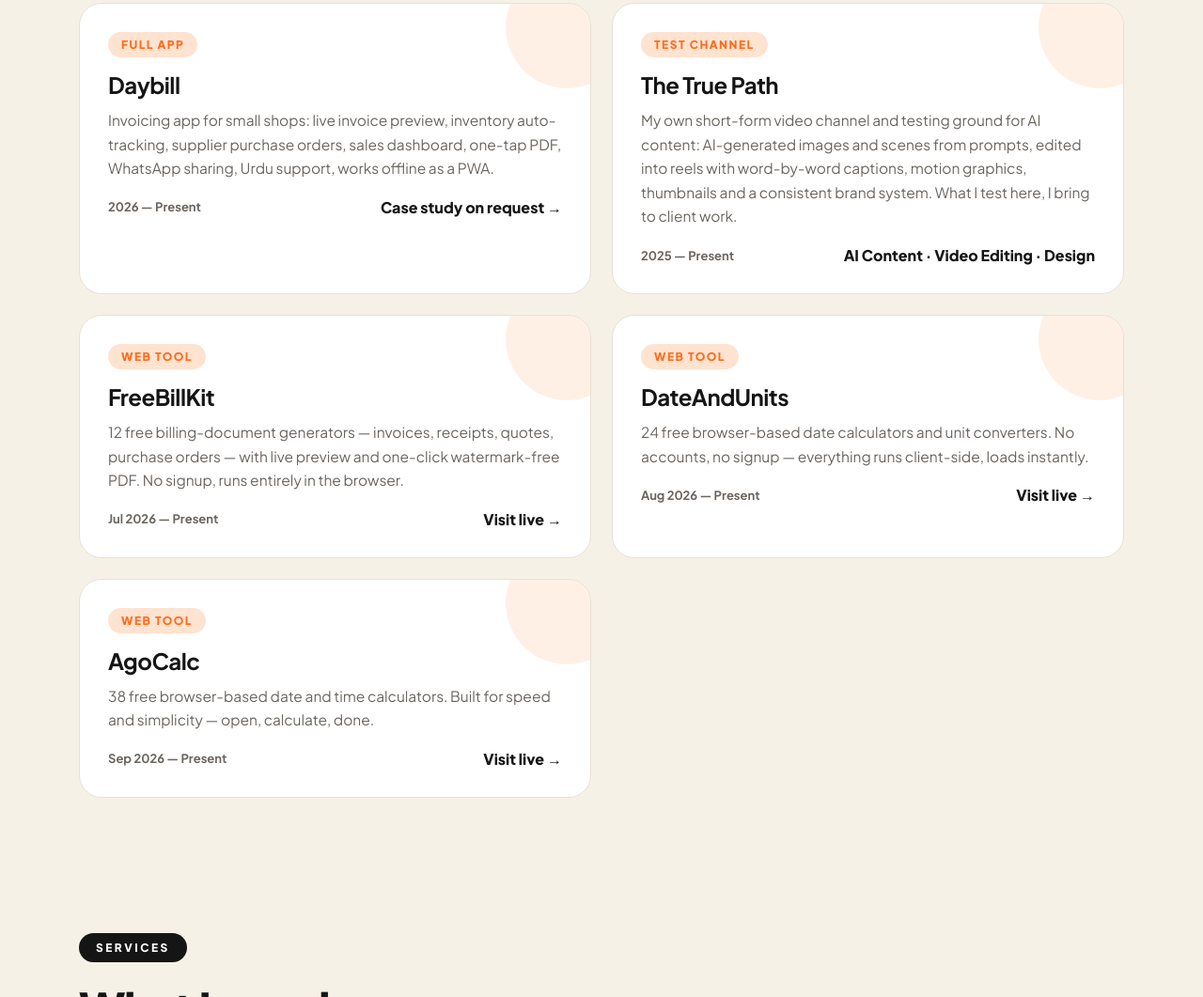
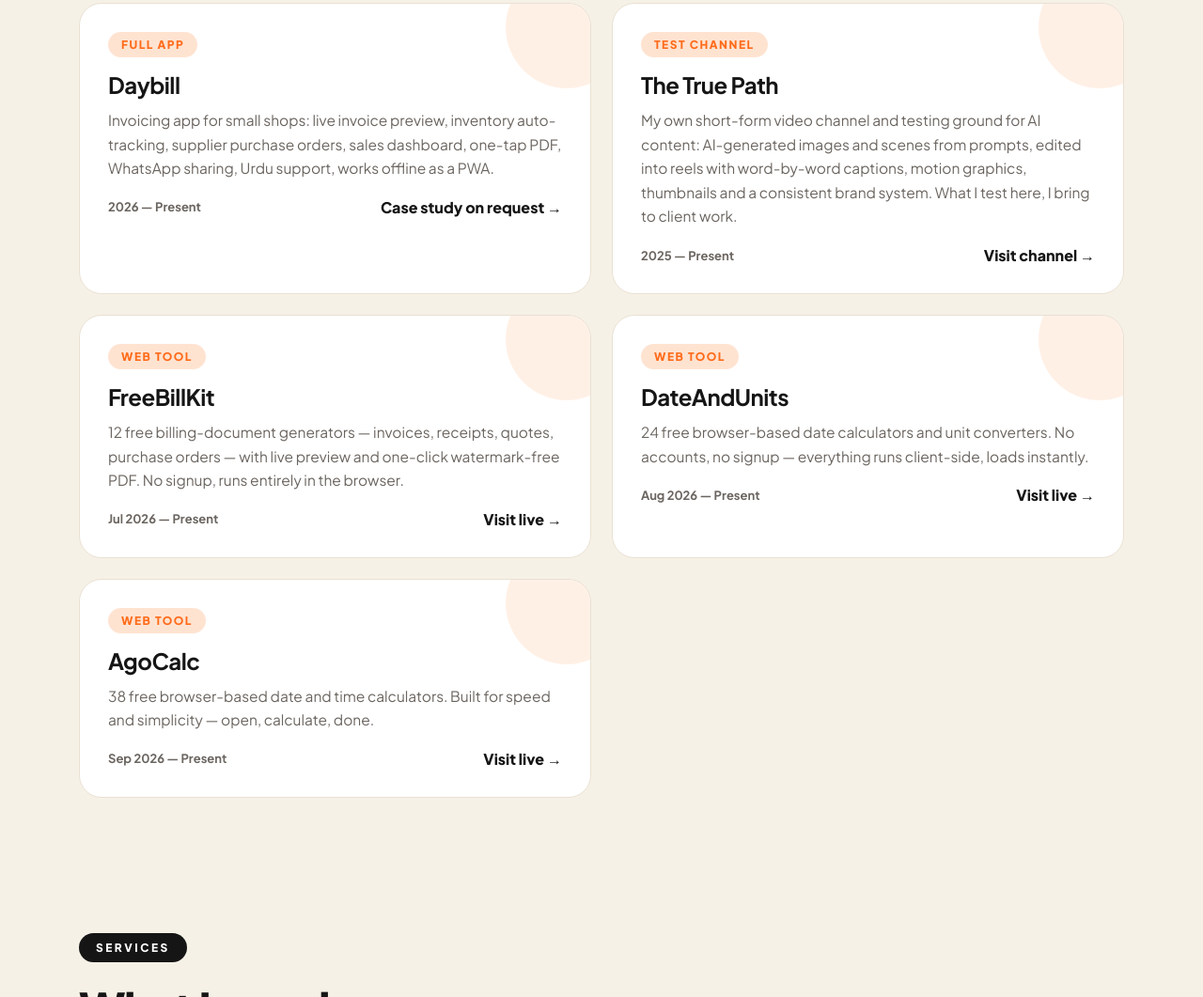
Before and after one commit to Hadia-Ghazanfar/portfolio, a plain HTML site: page index.html in a window 1280 px wide. Shown: the part 1286-2347 px from the top of the page at 94% size. Drawn offline with Linux system fonts and the light colour scheme.

Commit message:
Add The True Path YouTube channel link

```diff
--- a/index.html
+++ b/index.html
@@ -180,7 +180,7 @@
       <span class="tag">TEST CHANNEL</span>
       <h3>The True Path</h3>
       <p>My own short-form video channel and testing ground for AI content: AI-generated images and scenes from prompts, edited into reels with word-by-word captions, motion graphics, thumbnails and a consistent brand system. What I test here, I bring to client work.</p>
-      <div class="meta"><span class="date">2025 — Present</span><span class="visit">AI Content · Video Editing · Design</span></div>
+      <div class="meta"><span class="date">2025 — Present</span><a class="visit" href="https://www.youtube.com/@TheTruePath00" target="_blank" rel="noopener">Visit channel →</a></div>
     </div>
     <div class="card">
       <span class="tag">WEB TOOL</span>
```
